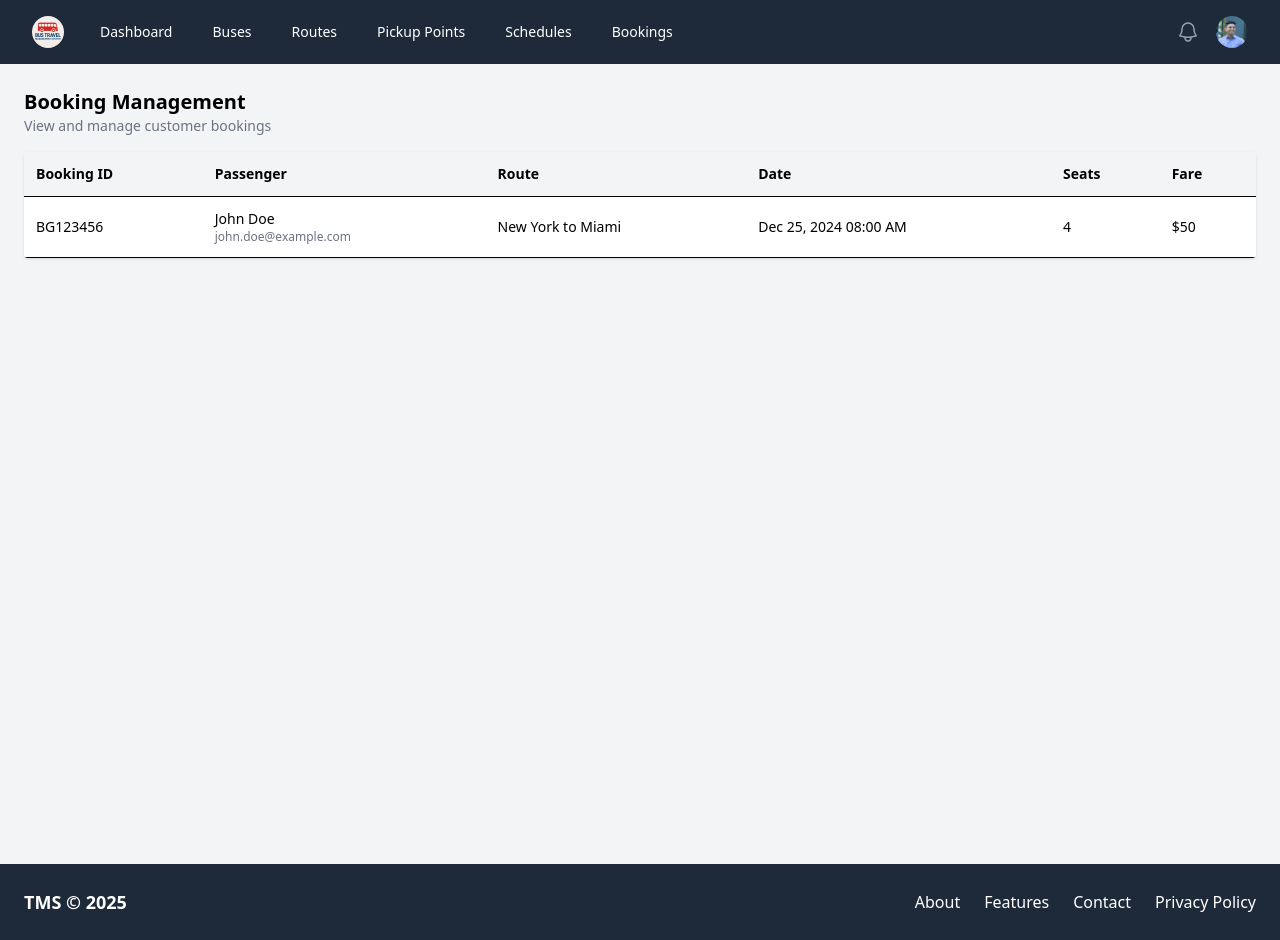
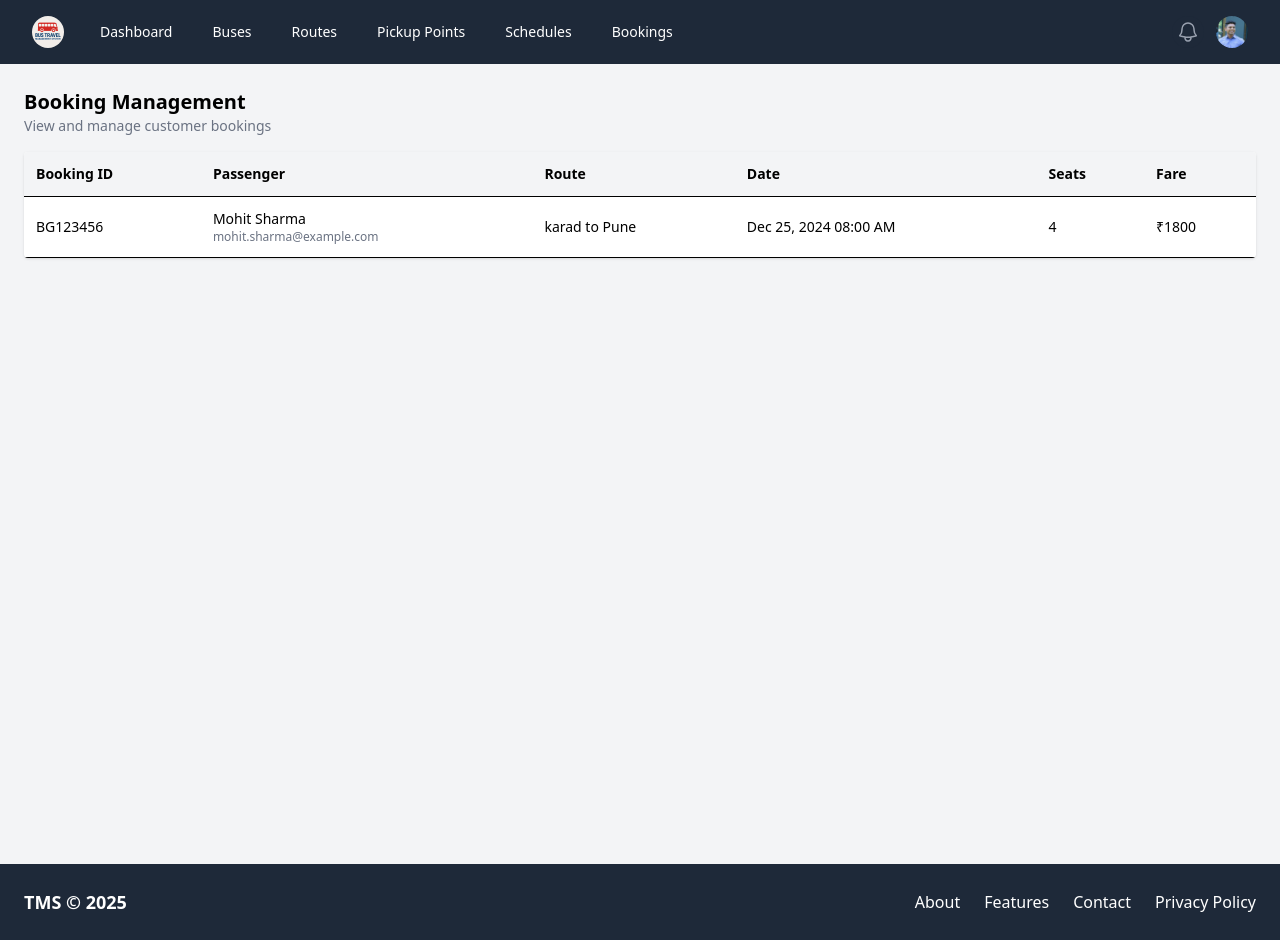
Before and after one commit to theakshayrathod/TravelManagementSystem, a React (Vite) app in the folder TMS_Frontend/: page /operator/bookings in a window 1280 px wide. Built offline with nearby package versions, Linux system fonts and the light colour scheme.

Commit message:
add pick and drop point page added:

```diff
--- a/TMS_Frontend/src/App.tsx
+++ b/TMS_Frontend/src/App.tsx
@@ -28,6 +28,7 @@ import { OperatorHome } from './Pages/operator/OperatorHome'
 import { PickupAndDropPoints } from './Pages/operator/PickupAndDropPoints'
 import AddedRoutes from './Pages/operator/AddRoutes'
 import { SeatSelection } from './Pages/user/SeatSelection'
+import { AddPickAndDrop } from './Pages/operator/AddPickAndDrop'
 
 
 
@@ -70,6 +71,7 @@ function App(): JSX.Element {
           <Route path='bookings' element={<Bookings />} />
           <Route path='pickup-drop' element={<PickupAndDropPoints />} />
           <Route path='add-route' element={<AddedRoutes />} />
+          <Route path='add-pick-drop' element={<AddPickAndDrop />} />
 
         </Route>
       </Routes>
--- a/TMS_Frontend/src/Pages/operator/Bookings.tsx
+++ b/TMS_Frontend/src/Pages/operator/Bookings.tsx
@@ -22,15 +22,15 @@ export function Bookings() {
                         {[
                             {
                                 id: 'BG123456',
-                                name: 'John Doe',
-                                email: 'john.doe@example.com',
-                                route: 'New York to Miami',
+                                name: 'Mohit Sharma',
+                                email: 'mohit.sharma@example.com',
+                                route: 'karad to Pune',
                                 date: 'Dec 25, 2024 08:00 AM',
                                 seats: 4,
-                                fare: '$50',
+                                fare: '₹1800',
                             }
 
-                        ].map((booking) => (
+                         ].map((booking) => (
                             <tr key={booking.id} className="border-b hover:bg-gray-50">
                                 <td className="p-3">{booking.id}</td>
                                 <td className="p-3">
--- a/TMS_Frontend/src/Pages/operator/OperatorDashboad.tsx
+++ b/TMS_Frontend/src/Pages/operator/OperatorDashboad.tsx
@@ -1,7 +1,7 @@
 export function OperatorDashboard() {
   return (
     <div className="flex justify-center items-center min-h-screen bg-gray-100">
-      <div className="w-full max-w-4xl mx-auto p-3">
+      <div className="w-full max-w-4xl mb-20 border p-3">
         <div className="p-4 sm:p-6">
           {/* <button className="text-sm text-blue-600 mb-4">{'< Back to Buses'}</button> */}
           <h2 className="text-2xl font-semibold mb-1">Operator Dashboard</h2>
--- a/TMS_Frontend/src/Pages/operator/PickupAndDropPoints.tsx
+++ b/TMS_Frontend/src/Pages/operator/PickupAndDropPoints.tsx
@@ -10,7 +10,7 @@ export function PickupAndDropPoints() {
                     <h1 className="text-2xl font-semibold">Pickup & Drop Points</h1>
                     <p className="text-gray-600">Manage pickup and drop-off locations</p>
                 </div>
-                <Link to="/operator/add-pickup-drop" className="bg-black text-white px-4 py-2 rounded hover:opacity-90">
+                <Link to="/operator/add-pick-drop" className="bg-black text-white px-4 py-2 rounded hover:opacity-90">
                     + Add New Point
                 </Link>
             </div>
--- a/TMS_Frontend/src/components/BookingsCard.tsx
+++ b/TMS_Frontend/src/components/BookingsCard.tsx
@@ -24,7 +24,7 @@ export function BookingCard() {
 
       {/* Booking Info */}
       <div className="text-xs text-gray-600">
-        Seats: 2 • Bus: BUS-102 • $50
+        Seats: 2 • Bus: BUS-102 • ₹500
       </div>
 
       {/* Actions */}
```
